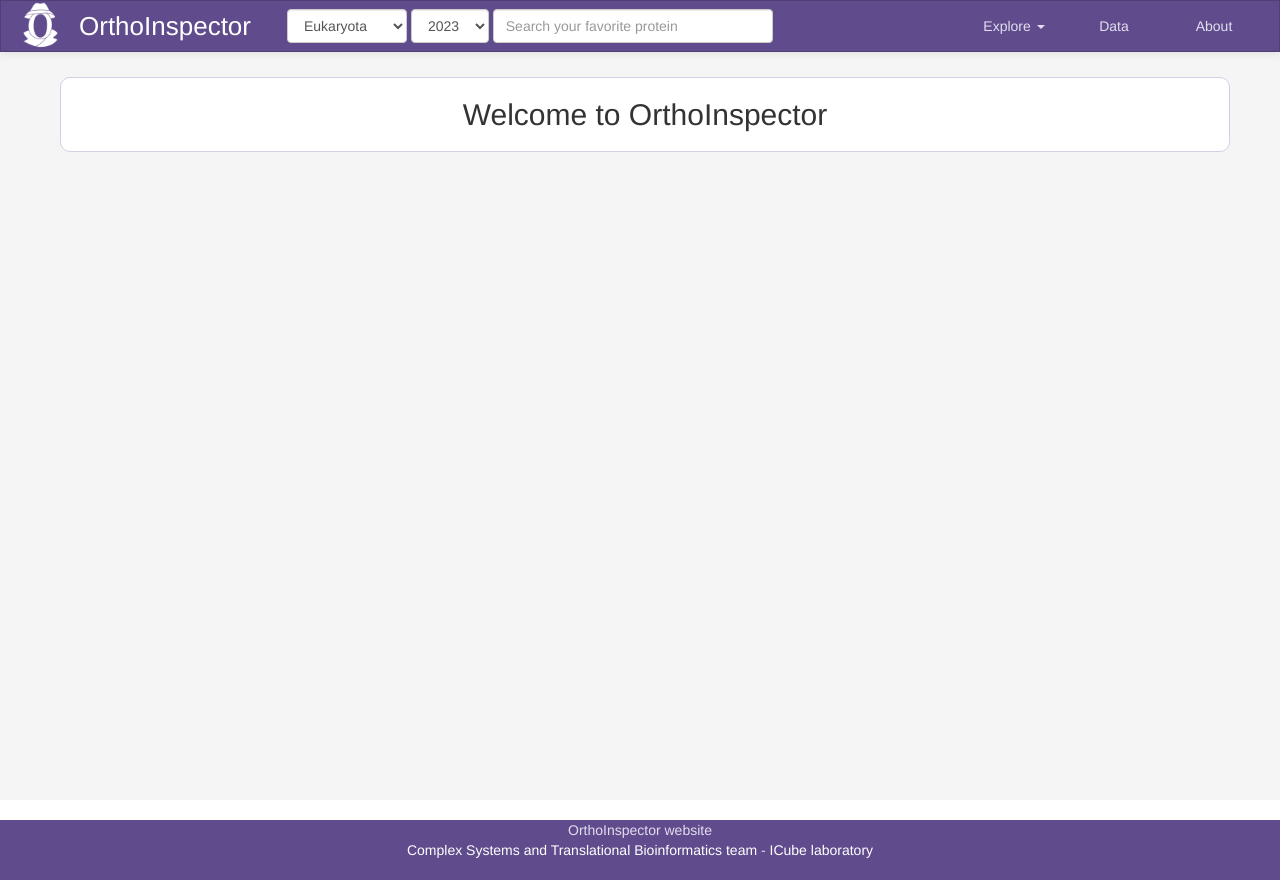
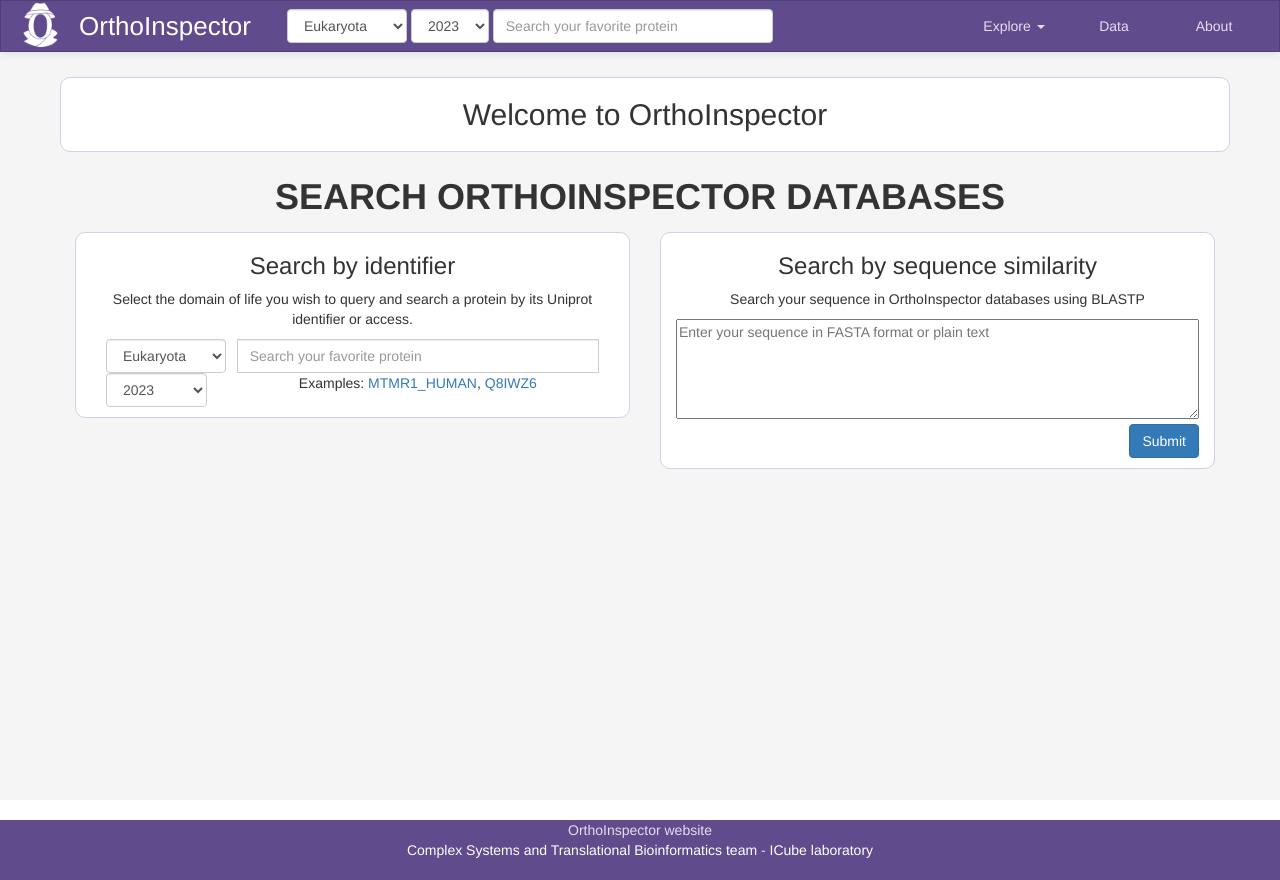
Before and after one commit to bilaljanati/orthoinspector, a Flask app: page /oi/ in a window 1280 px wide. Run offline with Flask 3, Linux system fonts and the light colour scheme; some libraries are stand-ins or nearby versions.

Commit message:
BLAST from front page

```diff
--- a/app.py
+++ b/app.py
@@ -137,17 +137,17 @@ def interpro_annotations(access):
 def do_stats():
     return render_template('dbstats.html', stats=wh.get_stats())
 
-@bp.route("/blastsearch", methods=['GET', 'POST'])
+@bp.route("/blast", methods=['GET', 'POST'])
 def blast_search():
     query = request.form['query'] if request.method == 'POST' else ''
     return render_template('blastsearch.html', dblist=wh.get_dblist(), query=query)
 
-@bp.route("/blastsearch/submit", methods=['POST'])
+@bp.route("/blast/submit", methods=['POST'])
 def blast_search_run():
     res = submit_task(config['worker_pool']['host'], 'blast_search', request.form.to_dict())
     return jsonify(res)
 
-@bp.route("/blastsearch/result/<taskid>")
+@bp.route("/blast/result/<taskid>")
 def blast_search_res(taskid):
     res = check_task(config['worker_pool']['host'], taskid)
     return jsonify(res)
--- a/static/js/autocomplete.js
+++ b/static/js/autocomplete.js
@@ -76,15 +76,15 @@ $(document).ready(function() {
 	}
 
 	function update_protein_autocomplete(elem) {
-		var p = elem.parent();
-		$(elem).find("input.searchbar").autocomplete("destroy");
+		var p = elem.closest(".protein-srch");
+		$(p).find("input.searchbar").autocomplete("destroy");
 		init_protein_autocomplete(p);
 	}
 
 	function init_protein_autocomplete(form) {
 
-		var database = getSelectedDatabase(form);
-		var release = getSelectedRelease(form);
+		const database = getSelectedDatabase(form);
+		const release = getSelectedRelease(form);
 
 		if (!database || !release) {
 			console.error("No db info available");
@@ -94,7 +94,6 @@ $(document).ready(function() {
 		$(form).find("input.searchbar").autocomplete({
 			source: prefix+'/'+database+'/'+release+'/search/protein',
 			minLength: 2,
-
 			select: function(event, ui) {
 				let database = getSelectedDatabase(form);
 				let release = getSelectedRelease(form);
--- a/templates/blastsearch.html
+++ b/templates/blastsearch.html
@@ -16,7 +16,7 @@ Enter your query protein sequence below in FASTA format or plain text:
 <form id="profile-srch" method="POST" action="{{ prefix }}/profilesearch/result" target="_blank">
 	<div class="form-group">
 		<label for="input-blast">Enter your query protein sequence below in FASTA format or plain text</label>
-		<textarea id="blast-input" name="input-blast" rows="6" cols="70" class="form-control blast_textarea"></textarea>
+		<textarea id="blast-input" name="input-blast" rows="6" cols="70" class="form-control blast_textarea">{{ query }}</textarea>
 	</div>
 	<div class="form-group">
 		<label for="expect-cutoff">Expect value cutoff</label>
--- a/templates/index.html
+++ b/templates/index.html
@@ -16,4 +16,36 @@
 		<h2 style="text-align: center">Welcome to OrthoInspector</h2>
 	</div>
 </div>
+<h1 style="text-align: center"><b>SEARCH ORTHOINSPECTOR DATABASES</b></h1>
+<div class="row">
+	<div class="col-xs-6">
+		<div class="tile col-xs-12">
+			<h3>Search by identifier</h3>
+			<p> Select the domain of life you wish to query and search a protein by its Uniprot identifier or access.</p>
+
+			<form id="srch-home" class="form protein-srch" role="search">
+				<div class="col-xs-3 form">
+					<select class="form-control sel-db" id="sel-db-home"></select>
+					<select class="form-control sel-release" id="sel-release-home"></select>
+				</div>
+				<div class="col-xs-9">
+			        <div class="input-group" id="menu-srch-input">
+				        <input type="text" class="form-control searchbar ui-autocomplete-input" placeholder="Search your favorite protein" name="srch-protein-home" id="srch-protein-home" autocomplete="off">
+					</div>
+				</div>
+				<p>Examples: <a href="{{ prefix }}/Eukaryota/2023/protein/Q13613">MTMR1_HUMAN</a>, <a href="{{ prefix }}/Eukaryota/2023/protein/Q8IWZ6">Q8IWZ6</a></p>
+			</form>
+		</div>
+	</div>
+	<div class="col-xs-6">
+		<div class="tile col-xs-12">
+			<h3>Search by sequence similarity</h3>
+			<p>Search your sequence in OrthoInspector databases using BLASTP</p>
+			<form action="{{ prefix }}/blast" method="POST">
+				<textarea row="10" name="query" id="blast-query" style="width:100%; height:100px" class="blast_textarea" placeholder="Enter your sequence in FASTA format or plain text"></textarea>
+				<button class="btn btn-primary" id="blast-search-home" style="float: right">Submit</button>
+			</form>
+		</div>
+	</div>
+</div>
 {% endblock %}
--- a/templates/profilesearchresult.html
+++ b/templates/profilesearchresult.html
@@ -55,7 +55,10 @@ const taskid = '{{ taskid }}';
 	#}
 	<button id="download-list" class="btn btn-primary" title="Download ID list">Get ID list</button>
 </div>
-<div class="loader"></div>
+<div class="loader">
+	<br />
+	<img src="{{ prefix }}/static/images/gears.svg" />
+</div>
 <div id="result"></div>
 <div id="page" class="row">
 	<div id="pagesize" class="form-inline">
```
Also changed, not shown: static/js/blastsearch.js (+16 -9 lines), templates/doc.html (added, +7 -0 lines).
